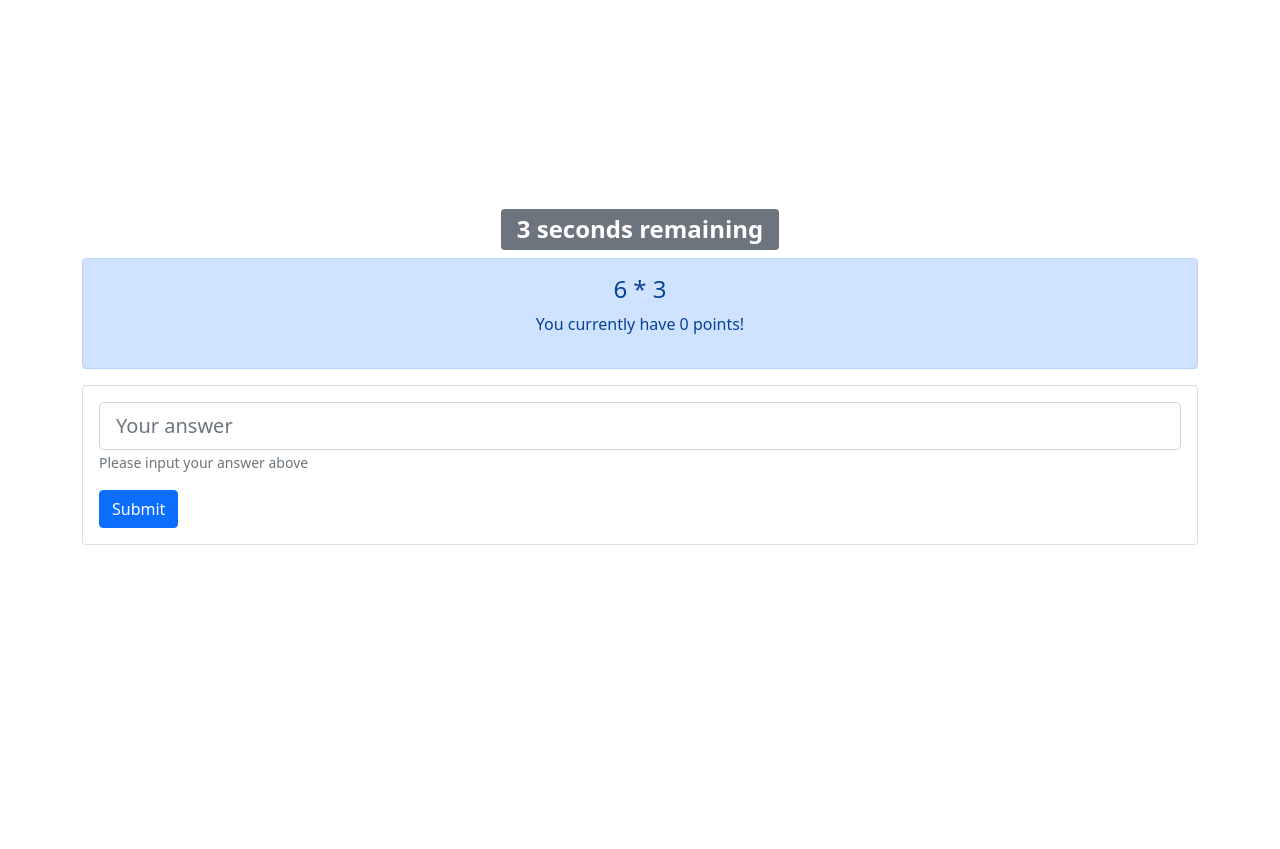
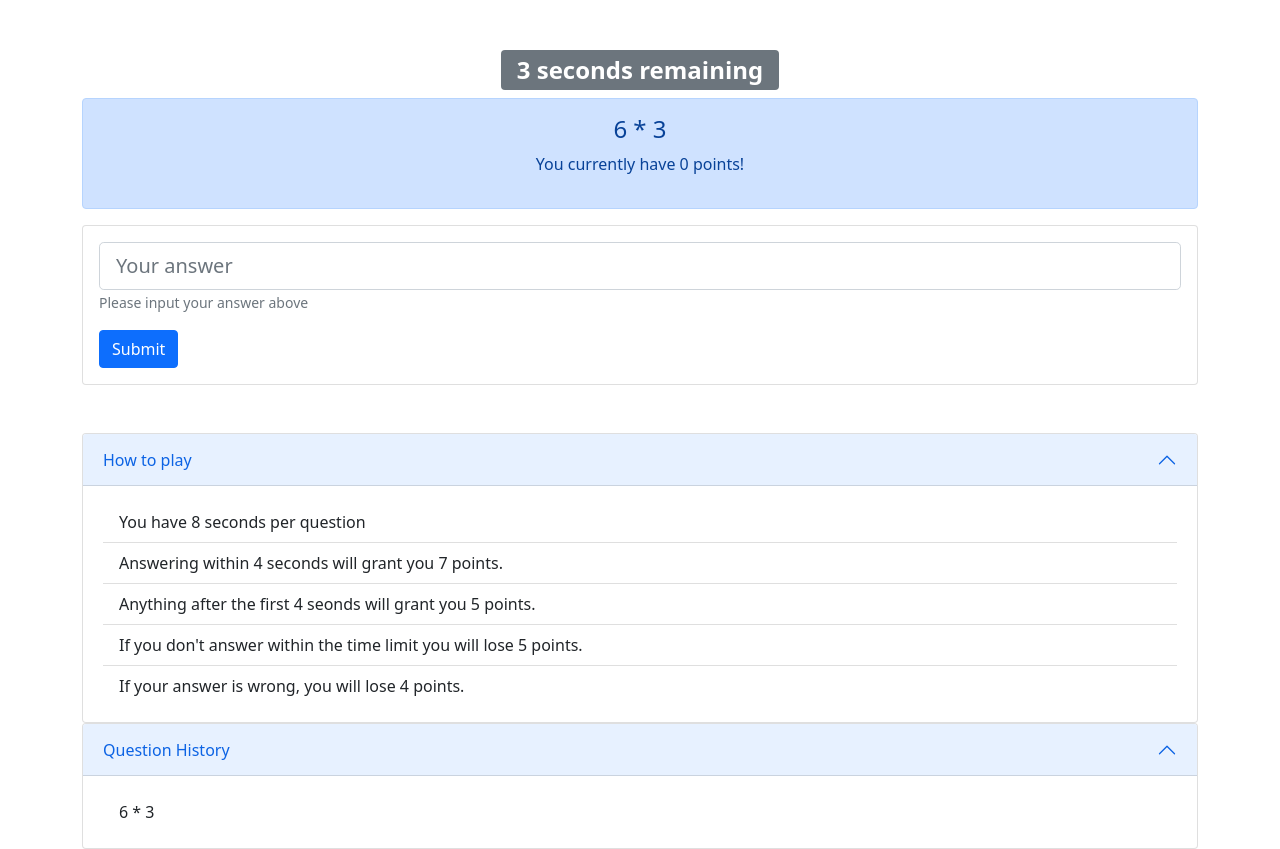
Before and after one commit to keemcodes/MathJS-API-Integration, a React (Create React App) app: page / in a window 1280 px wide. Before the commit the page ends 800 px from the top, so only its background shows below. Built offline with nearby package versions, Linux system fonts and the light colour scheme; the HTML template or start-up script is replaced by a standard one.

Commit message:
this is it

```diff
--- a/src/App.js
+++ b/src/App.js
@@ -11,14 +11,18 @@ import {
   Card,
   Alert,
   Badge,
+  Accordion,
+  ListGroup,
 } from "react-bootstrap";
 
 function App() {
   const time = 8;
   let correctAnswer;
   const [history, setHistory] = useState([]);
-  let correctSound = new Audio("/correct.mp3")
-  let incorrectSound = new Audio("/incorrect.mp3")
+  let correctSound = new Audio("/correct.mp3");
+  let incorrectSound = new Audio("/incorrect.mp3");
+  correctSound.volume = 0.15;
+  incorrectSound.volume = 0.15;
 
   const generateQuestion = useCallback(() => {
     const firstNumber = Math.floor(Math.random() * 9) + 1;
@@ -45,10 +49,12 @@ function App() {
 
   useEffect(() => {
     if (timeLeft === 0) {
-      new Audio("/incorrect.mp3").play()
+      let negativeFeedbackSound = new Audio("/incorrect.mp3");
+      negativeFeedbackSound.volume = 0.15;
+      negativeFeedbackSound.play();
       setQuestion(generateQuestion);
       setTimeLeft(time);
-      setPoints((points) => points - 1);
+      setPoints((points) => points - 5);
       setCorrect(false);
       setAnswer("");
     }
@@ -93,11 +99,13 @@ function App() {
     console.log(answer, correctAnswer);
     if (answer === correctAnswer) {
       setCorrect(true);
-      correctSound.play()
+      correctSound.play();
+      timeLeft >= 4 ? setPoints((points) => points + 7) : setPoints((points) => points + 5)
       console.log("yes");
     } else {
       setCorrect(false);
-      incorrectSound.play()
+      incorrectSound.play();
+      setPoints((points) => points - 4);
       console.log("no");
     }
     setAnswer("");
@@ -105,7 +113,7 @@ function App() {
     setTimeLeft(time);
   }
   return (
-    <Container className="center">
+    <Container className="pt-5">
       <Row>
         <Col>
           <h2 className="text-center">
@@ -114,7 +122,13 @@ function App() {
               {timeLeft != null ? " seconds remaining" : ""}
             </Badge>
           </h2>
-          <Alert variant={correct === true ? 'primary text-center' : `${correct != null ? 'danger' : 'primary'} text-center`}>
+          <Alert
+            variant={
+              correct === true
+                ? "primary text-center"
+                : `${correct != null ? "danger" : "primary"} text-center`
+            }
+          >
             {correct != null ? (
               <Alert.Heading>
                 {correct === true ? "Correct!" : "Incorrect"}
@@ -154,6 +168,44 @@ function App() {
           </Card>
         </Col>
       </Row>
+      <Row>
+        <Accordion defaultActiveKey="0">
+          <Accordion.Item eventKey="0">
+            <Accordion.Header>How to play</Accordion.Header>
+            <Accordion.Body>
+              <ListGroup variant="flush">
+                  <ListGroup.Item>
+                    You have 8 seconds per question
+                  </ListGroup.Item>
+                  <ListGroup.Item>
+                    Answering within 4 seconds will grant you 7 points.
+                  </ListGroup.Item>
+                  <ListGroup.Item>
+                    Anything after the first 4 seonds will grant you 5 points.
+                  </ListGroup.Item>
+                  <ListGroup.Item>
+                    If you don't answer within the time limit you will lose 5 points.
+                  </ListGroup.Item>
+                  <ListGroup.Item>
+                    If your answer is wrong, you will lose 4 points.
+                  </ListGroup.Item>
+              </ListGroup>
+            </Accordion.Body>
+          </Accordion.Item>
+        </Accordion>
+        <Accordion defaultActiveKey="1">
+          <Accordion.Item eventKey="1">
+            <Accordion.Header>Question History</Accordion.Header>
+            <Accordion.Body>
+              <ListGroup variant="flush">
+                {history.map((item, index) => (
+                  <ListGroup.Item key={index}>{item}</ListGroup.Item>
+                ))}
+              </ListGroup>
+            </Accordion.Body>
+          </Accordion.Item>
+        </Accordion>
+      </Row>
     </Container>
   );
 }
```
Also changed, not shown: 1 other file (tests, documents, lock files or other folders).
